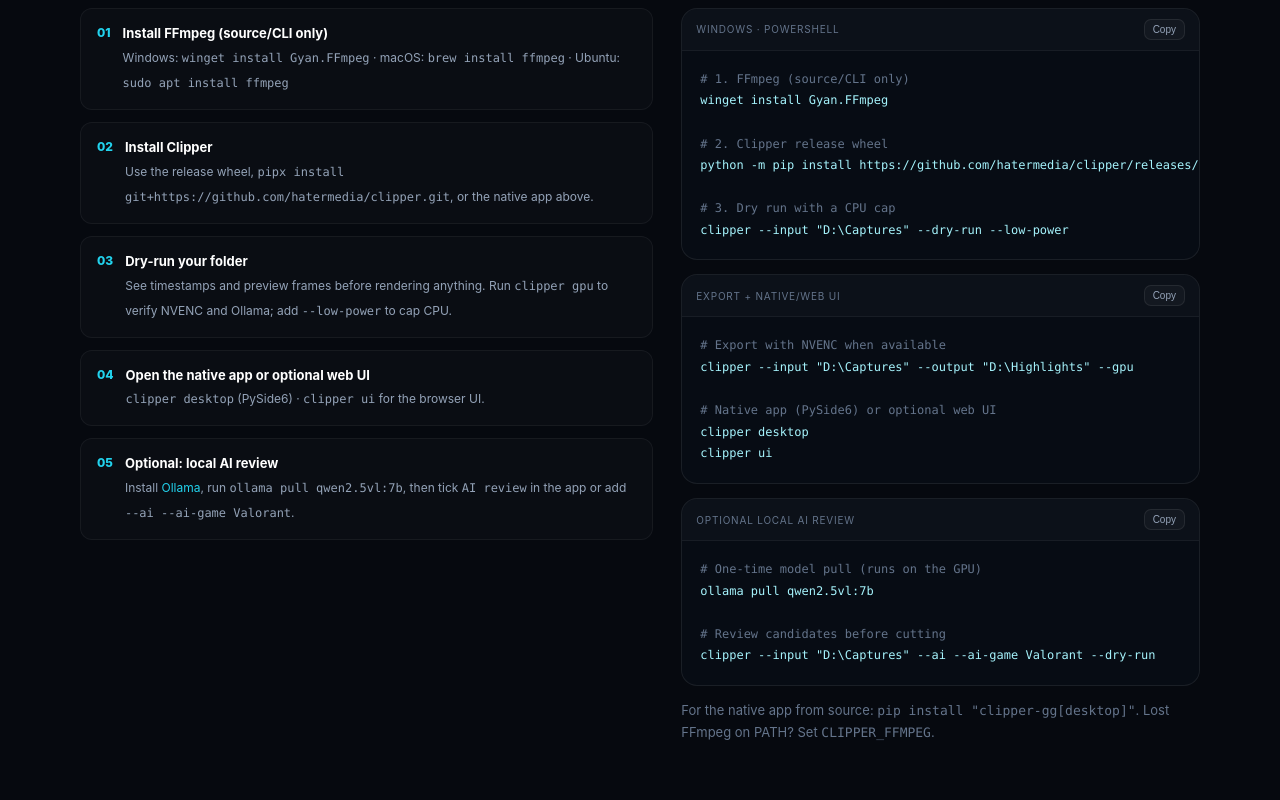
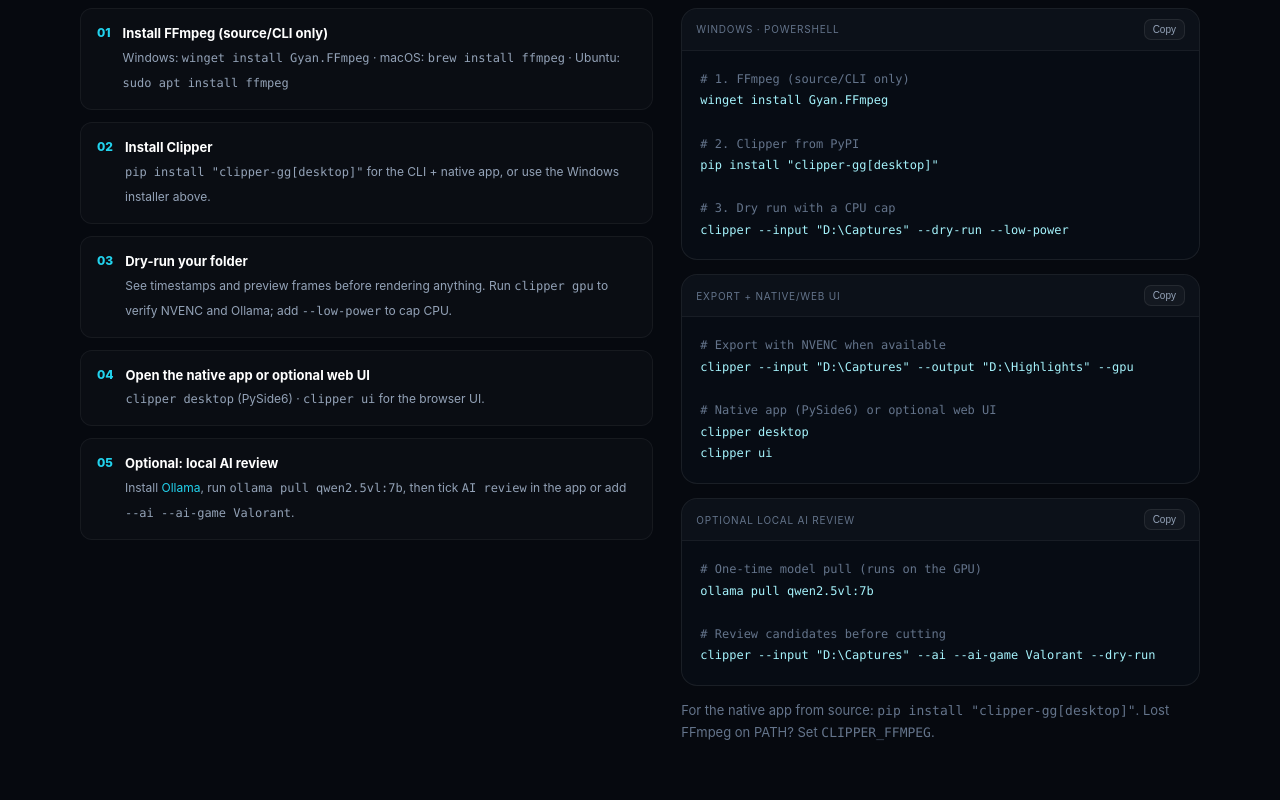
Before and after one commit to hatermedia/clipper, a plain HTML site: page docs/index.html in a window 1280 px wide. Shown: the part 5520-6320 px from the top of the page. Drawn offline with Linux system fonts and the light colour scheme.

Commit message:
docs: PyPI install is live

```diff
--- a/docs/index.html
+++ b/docs/index.html
@@ -277,7 +277,7 @@
     <div class="install-grid">
       <div class="install-list">
         <div class="install-item"><span class="num">01</span><div><strong>Install FFmpeg (source/CLI only)</strong><span>Windows: <span class="mono">winget install Gyan.FFmpeg</span> · macOS: <span class="mono">brew install ffmpeg</span> · Ubuntu: <span class="mono">sudo apt install ffmpeg</span></span></div></div>
-        <div class="install-item"><span class="num">02</span><div><strong>Install Clipper</strong><span>Use the release wheel, <span class="mono">pipx install git+https://github.com/hatermedia/clipper.git</span>, or the native app above.</span></div></div>
+        <div class="install-item"><span class="num">02</span><div><strong>Install Clipper</strong><span><span class="mono">pip install "clipper-gg[desktop]"</span> for the CLI + native app, or use the Windows installer above.</span></div></div>
         <div class="install-item"><span class="num">03</span><div><strong>Dry-run your folder</strong><span>See timestamps and preview frames before rendering anything. Run <span class="mono">clipper gpu</span> to verify NVENC and Ollama; add <span class="mono">--low-power</span> to cap CPU.</span></div></div>
         <div class="install-item"><span class="num">04</span><div><strong>Open the native app or optional web UI</strong><span><span class="mono">clipper desktop</span> (PySide6) · <span class="mono">clipper ui</span> for the browser UI.</span></div></div>
         <div class="install-item"><span class="num">05</span><div><strong>Optional: local AI review</strong><span>Install <a href="https://ollama.com" target="_blank" rel="noreferrer">Ollama</a>, run <span class="mono">ollama pull qwen2.5vl:7b</span>, then tick <span class="mono">AI review</span> in the app or add <span class="mono">--ai --ai-game Valorant</span>.</span></div></div>
@@ -285,13 +285,13 @@
       <div style="display:grid; gap:14px;">
         <div class="code-card">
           <div class="code-head"><span>Windows · PowerShell</span><button class="copy-btn" data-copy="winget install Gyan.FFmpeg
-python -m pip install https://github.com/hatermedia/clipper/releases/download/v0.3.5/clipper_gg-0.3.5-py3-none-any.whl
+pip install &quot;clipper-gg[desktop]&quot;
 clipper --input &quot;D:\Captures&quot; --dry-run --low-power">Copy</button></div>
           <pre><span class="cmt"># 1. FFmpeg (source/CLI only)</span>
 <span class="cmd">winget install Gyan.FFmpeg</span>
 
-<span class="cmt"># 2. Clipper release wheel</span>
-<span class="cmd">python -m pip install https://github.com/hatermedia/clipper/releases/download/v0.3.5/clipper_gg-0.3.5-py3-none-any.whl</span>
+<span class="cmt"># 2. Clipper from PyPI</span>
+<span class="cmd">pip install "clipper-gg[desktop]"</span>
 
 <span class="cmt"># 3. Dry run with a CPU cap</span>
 <span class="cmd">clipper --input "D:\Captures" --dry-run --low-power</span></pre>
@@ -382,8 +382,8 @@ clipper --input &quot;D:\Captures&quot; --ai --ai-game Valorant --dry-run">Copy<
         <p>GPU/NVENC is on by default when Clipper's real NVENC test passes. It handles the analysis proxy and optional re-encode; decoding may still use the CPU depending on the codec, and OpenCV motion scoring/audio RMS are CPU work. Run <span class="mono">clipper gpu</span> to see the test result. CPU defaults to a balanced half-core cap; choose Low (2 threads) or low-power mode to keep the machine usable.</p>
       </details>
       <details>
-        <summary>Why isn't it on PyPI yet?</summary>
-        <p>The name <span class="mono">clipper-gg</span> is reserved for it, but the first upload is waiting on a PyPI API token. The GitHub release wheel installs the same package today.</p>
+        <summary>Is it on PyPI?</summary>
+        <p>Yes — <span class="mono">pip install clipper-gg</span>. Add the <span class="mono">desktop</span> extra for PySide6: <span class="mono">pip install "clipper-gg[desktop]"</span>.</p>
       </details>
       <details>
         <summary>What about the done-for-you service?</summary>
```
Also changed, not shown: 2 other files.
